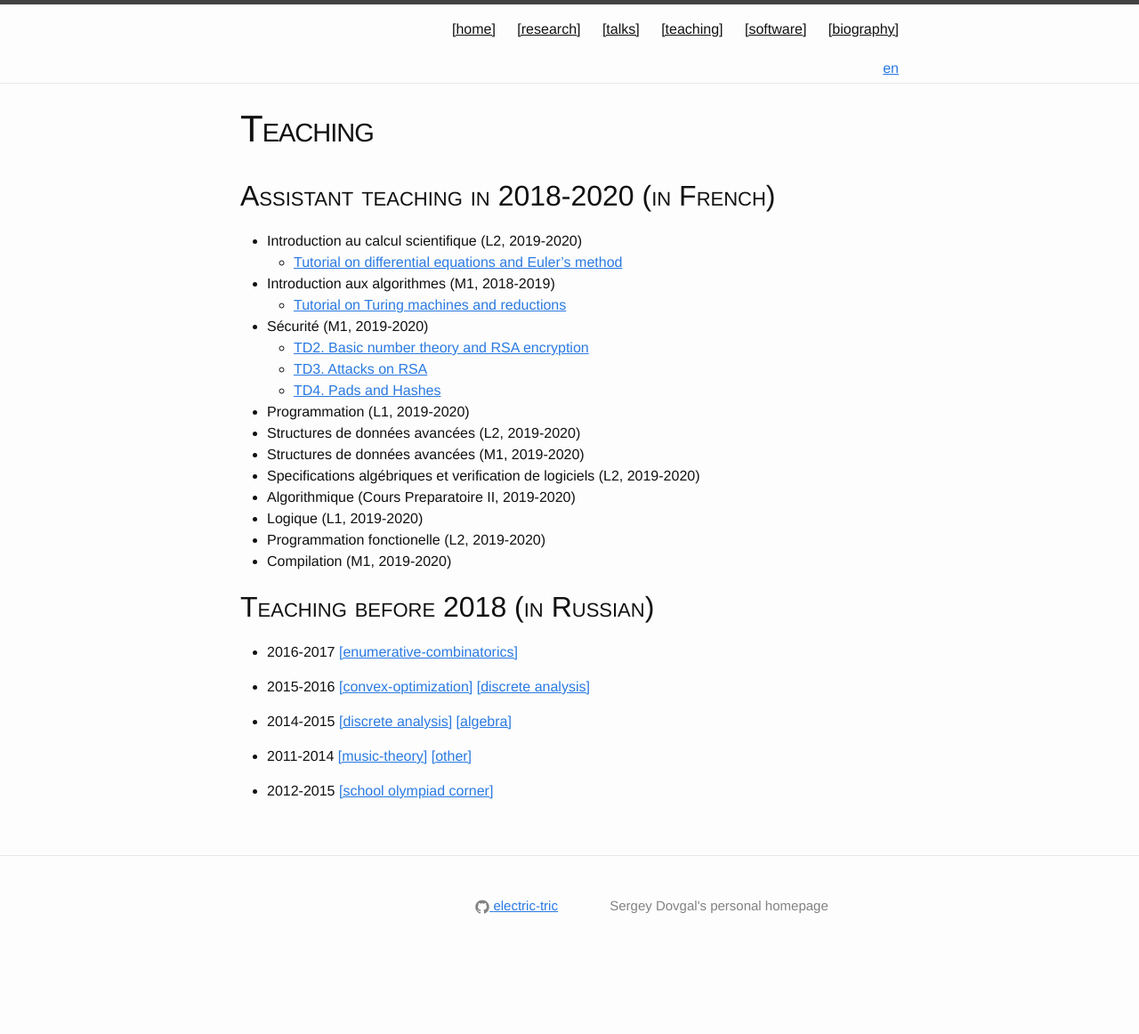
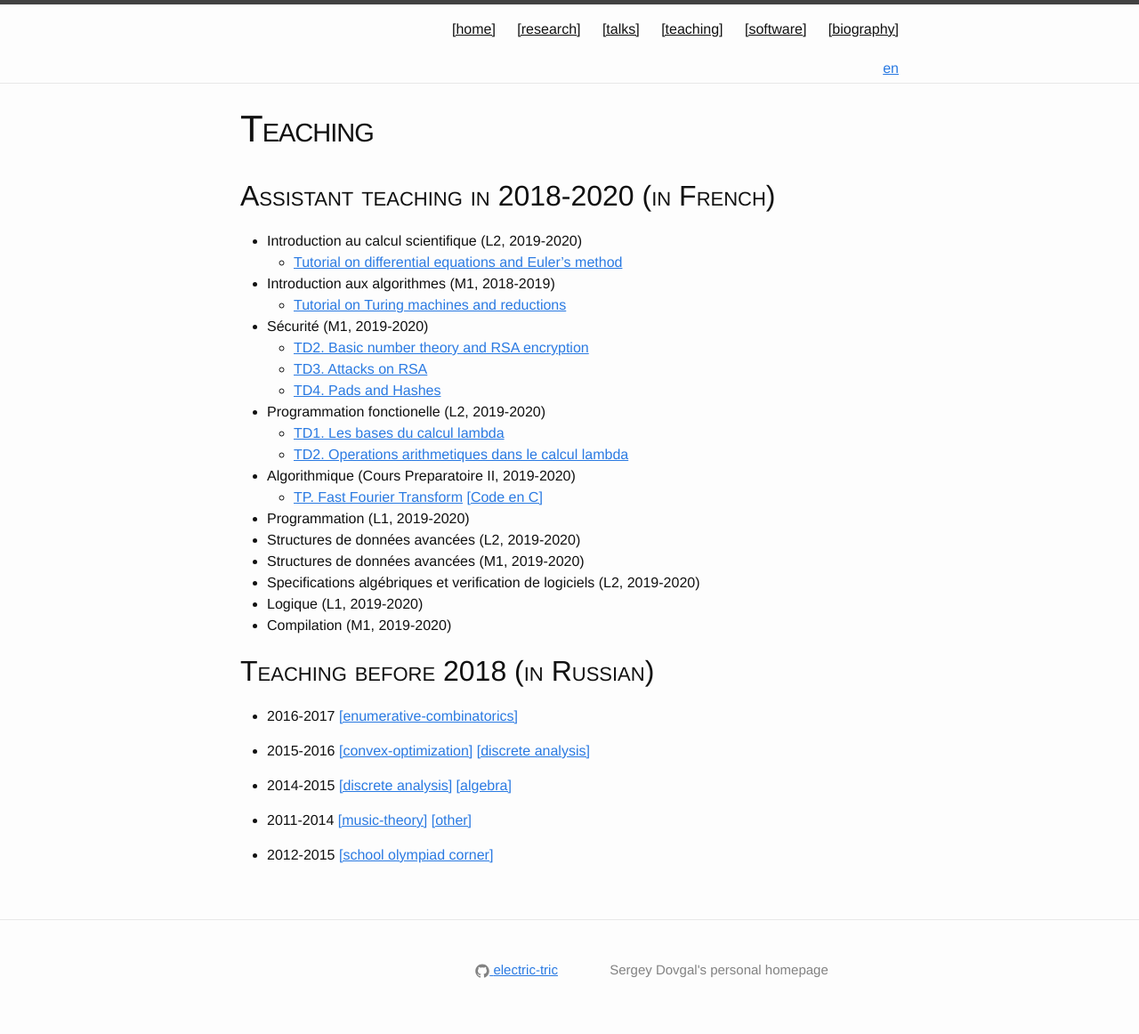
Before and after one commit to Sergey-A-Dovgal/sergey-a-dovgal.github.io, a Jekyll site: the page built from teaching.md, in a window 1280 px wide. Shown: the whole page at 89% size. Built offline with Jekyll 4.4.1, drawn with Linux system fonts in a browser that asks for light colours; before the commit the page ends 1090 px from its top, so only the background shows below that.

Commit message:
Added some files

```diff
--- a/teaching.md
+++ b/teaching.md
@@ -21,13 +21,20 @@ and Euler's method](files/teach/l2-spi-td5.pdf)
     * [TD3. Attacks on RSA](files/teach/m1-crypto-td3.pdf)
     * [TD4. Pads and Hashes](files/teach/m1-crypto-td4.pdf)
 
+* Programmation fonctionelle (L2, 2019-2020)
+    * [TD1. Les bases du calcul lambda](files/teach/l1-ocaml-td1.pdf)
+    * [TD2. Operations arithmetiques dans le calcul lambda](files/teach/m1-ocaml-td2.pdf)
+
+* Algorithmique (Cours Preparatoire II, 2019-2020)
+    * [TP. Fast Fourier Transform](files/teach/cpii-fft.pdf)
+    [[Code en C]](files/teach/cpii-fft.pdf)
+
+
 * Programmation (L1, 2019-2020)
 * Structures de données avancées (L2, 2019-2020)
 * Structures de données avancées (M1, 2019-2020)
 * Specifications algébriques et verification de logiciels (L2, 2019-2020)
-* Algorithmique (Cours Preparatoire II, 2019-2020)
 * Logique (L1, 2019-2020)
-* Programmation fonctionelle (L2, 2019-2020)
 * Compilation (M1, 2019-2020)
 
 ## Teaching before 2018 (in Russian)
```
